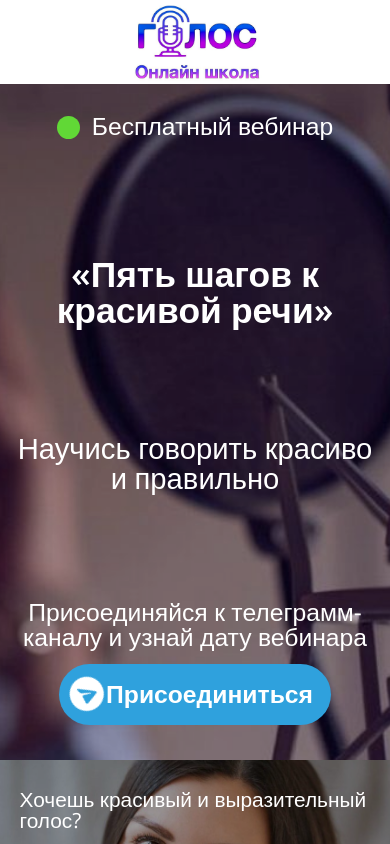
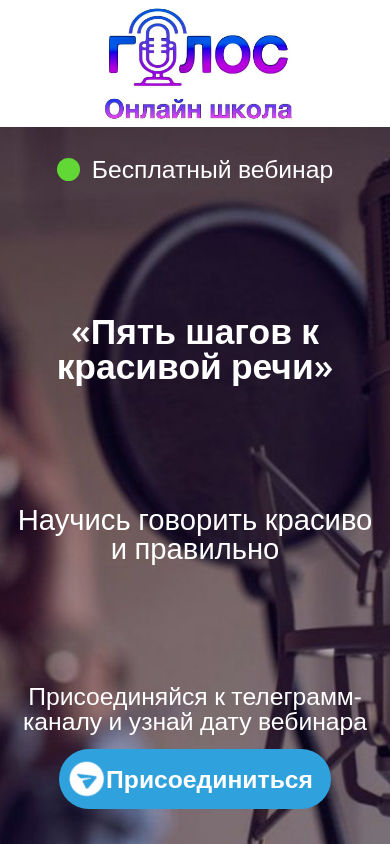
Before and after one commit to EnyngS/voice, a plain HTML site: page index.html in a window 390 px wide. Drawn offline with nearby package versions, Linux system fonts and the light colour scheme.

Commit message:
Add files via upload

```diff
--- a/scss/style.scss
+++ b/scss/style.scss
@@ -326,9 +326,10 @@ border-bottom: 1px solid #5E5E5E ;
 }
 @media screen and (max-width: 767px) {
 	.head {
+
 		&__logo {
 
-			height: 10vh;
+			height: 15vh;
 		}
 		&__main {
 			text-align: center;
@@ -336,7 +337,8 @@ border-bottom: 1px solid #5E5E5E ;
 			// justify-content: center;
 			align-items: center;
 			padding: 20px 10px;
-			min-height: 80vh;
+			// min-height: 100%;
+			background: url(../img/bg_main.jpg) center/cover no-repeat  ;
 		}
 		&__free {
 			position: relative;
```
Also changed, not shown: css/style.css.
